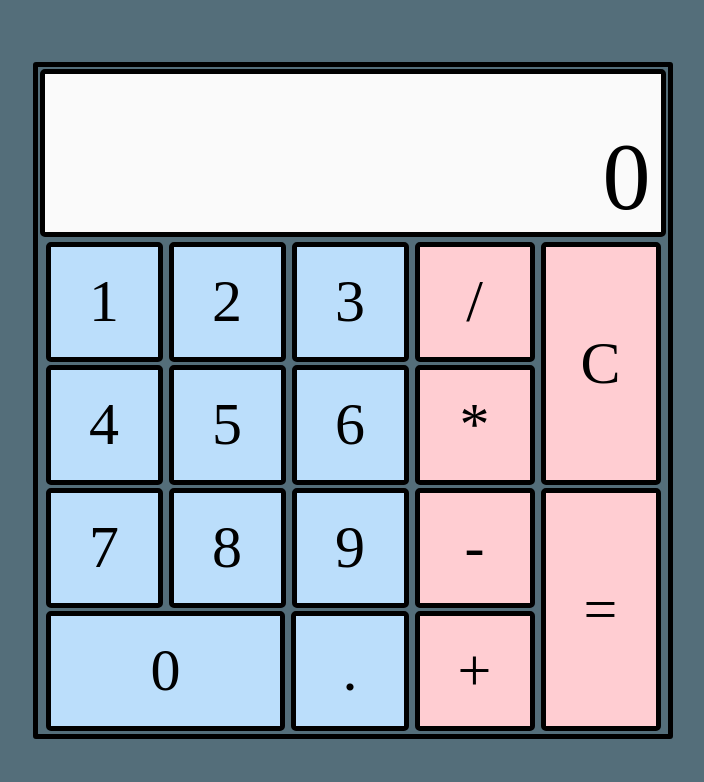
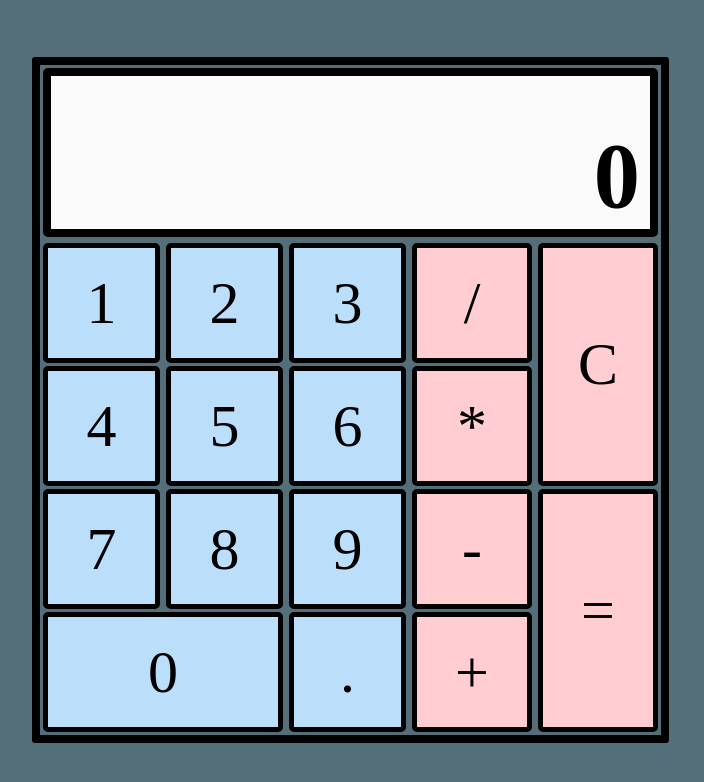
Before and after one commit to mrBeniek/Calculator, a React (Create React App) app: page / in a window 1280 px wide. Shown: the top 782 px of the page, without its empty margins (290-994 px from the left). Built offline with nearby package versions, Linux system fonts and the light colour scheme; a web font is replaced by a local one.

Commit message:
Minor tinkering with CSS

```diff
--- a/src/App.scss
+++ b/src/App.scss
@@ -21,13 +21,13 @@ body {
 
 #main {
 
-  border: solid black 5px;
+  border: solid black 8px;
   border-radius: 3px;
   margin: auto;
   justify-content: center;
   padding-bottom: 5px;
   width: 100%;
-  max-width: 630px;
+  max-width: 621px;
   user-select: none;
 
 }
@@ -36,10 +36,11 @@ body {
 #display {
   background-color: #FAFAFA;
   box-sizing: border-box;
-  border: solid black 5px;
+  border: solid black 8px;
   border-radius: 5px;
   font-family: digital;
-  margin: 2px;
+  font-weight: 600;
+  margin: 3px;
   min-width: 600px;
   min-height: 130px;
   height: 100%;
@@ -47,29 +48,34 @@ body {
 }
 
 #input-alt {
-
   font-size: 2.2em;
   margin-right: 10px;
+  margin-left: 10px;
   min-height: 37px;
+  max-height: 37px;
+  overflow: hidden;
+  white-space: nowrap;
+  text-overflow: ellipsis;
 
 }
 
 #input-main {
-  font-size: 6em;
+  font-size: 5.77em;
   margin-right: 10px;
+  margin-left: 10px;
   margin-top: 10px;
+  overflow: hidden;
 }
 
 #buttons-container {
   display: flex;
-  margin-left: 5px;
   max-width: 620px;
   width: 100%;
   max-height: 490px;
   height: 100%;
   text-align: center;
   font-size: 60px;
-  cursor: pointer;
+
 }
 
 .numbers-container {
@@ -99,6 +105,7 @@ body {
   align-items: center;
   background-color: #BBDEFB;
   border-radius: 5px;
+  cursor: pointer;
   font-family: "Sucrose Bold Two";
   width: 120px;
   height: 120px;
```
